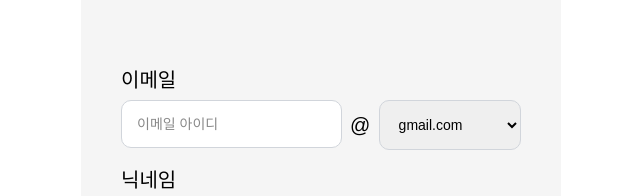
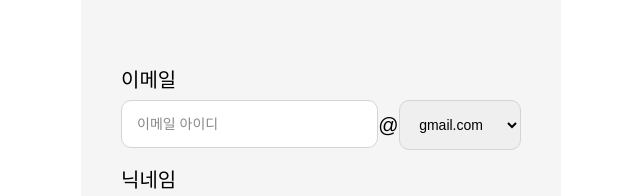
Before and after one commit to FRONT-END-BOOTCAMP-PLUS-3/moongchija, a Next.js app: page /signup in a window 1280 px wide. Shown: the part 127-323 px from the top of the page, without its empty margins (319-959 px from the left). Built offline with nearby package versions, Linux system fonts and the light colour scheme; a web font is replaced by a local one.

Commit message:
[style] email InputField flex 비율 변경

```diff
--- a/app/(anon)/signup/components/EmailInputField.module.scss
+++ b/app/(anon)/signup/components/EmailInputField.module.scss
@@ -4,7 +4,7 @@
   width: 100%;
 
   .inputField {
-    flex: 3;
+    flex: 6;
   }
 
   .atSymbol {
@@ -15,8 +15,7 @@
   }
 
   .domainSelect {
-    flex: 1.5;
-    padding: 8px;
+    flex: 2.1;
     margin-top: 10px;
     padding: 15px;
     width: 100%;
```
